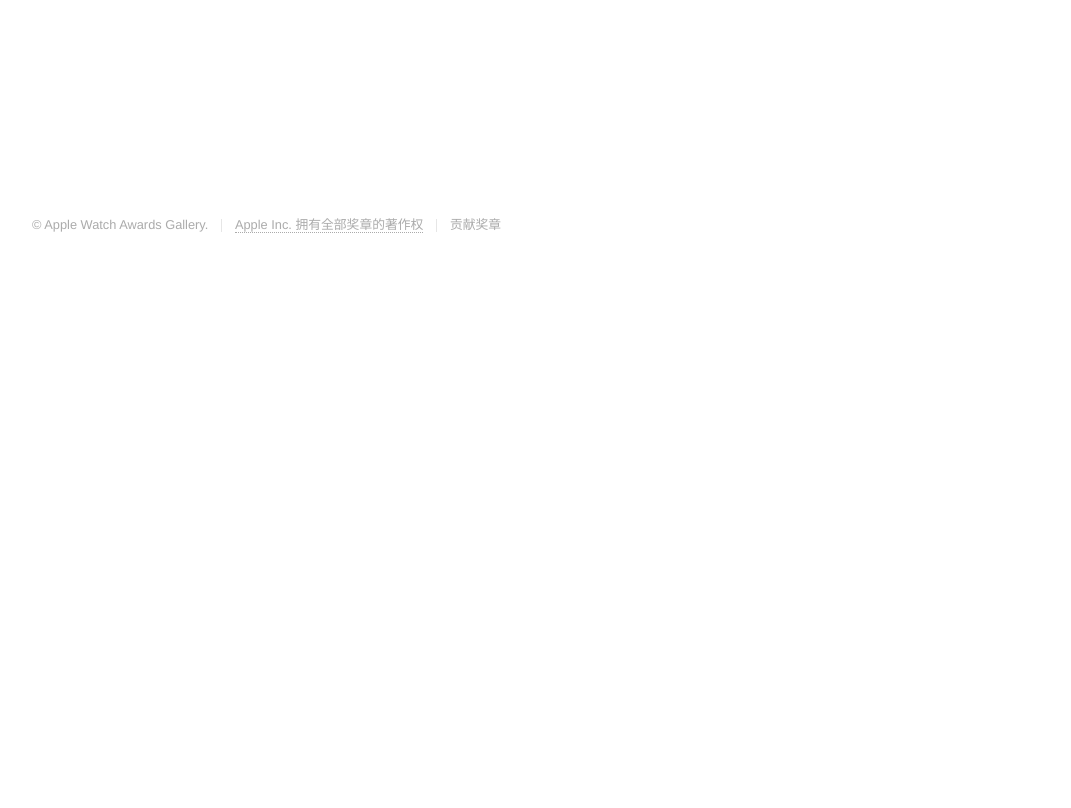
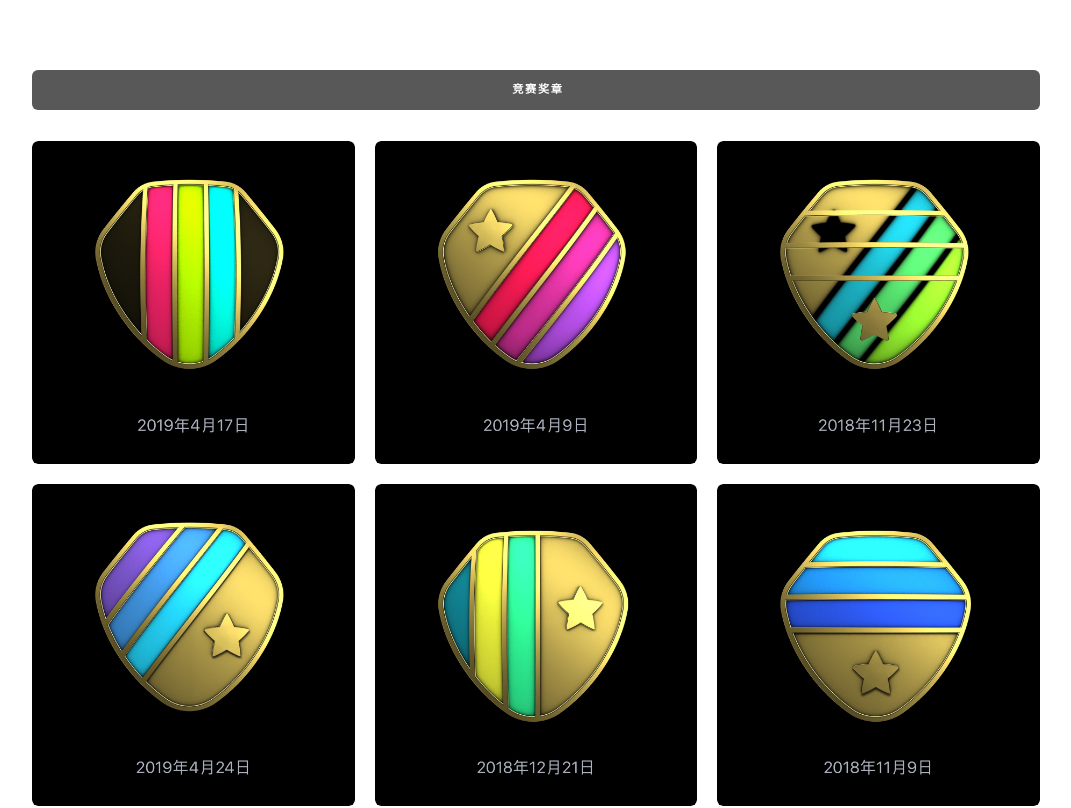
Before and after one commit to huhuhang/apple-watch-awards, a React (Create React App) app in the folder modern/: page / in a window 1280 px wide. Shown: the part 2100-2908 px from the top of the page, without its empty margins (104-1175 px from the left). Before the commit the page ends 2410 px from the top, so only its background shows below. Built offline with nearby package versions, Linux system fonts and the light colour scheme.

Commit message:
feat: 添加合上进度圆环奖章和竞赛奖章
为了保证 black png 能被成功加载，移动了位置

```diff
--- a/modern/src/App.js
+++ b/modern/src/App.js
@@ -2,13 +2,19 @@ import React from 'react';
 import AwardGallery from './components/AwardGallery';
 import Footer from './components/Footer';
 import Header from './components/Header';
-import limited from './configs/limited-edition.json';
+import awards from './configs/awards';
 
 function App() {
   return (
     <div id="wrapper">
       <Header />
-      <AwardGallery title={limited.title} awards={limited.awards} />
+      {awards.map(awardList => (
+        <AwardGallery
+          key={awardList.title}
+          title={awardList.title}
+          awards={awardList.awards}
+        />
+      ))}
       <Footer />
     </div>
   );
--- a/modern/src/components/AwardGallery.jsx
+++ b/modern/src/components/AwardGallery.jsx
@@ -69,7 +69,6 @@ const AwardGallery = ({ title, awards }) => {
     return () => window.removeEventListener('scroll', onScroll);
   }, []);
 
-  console.count(23);
   return (
     <section id="main">
       <div className="inner">
--- /dev/null
+++ b/modern/src/configs/awards.js
@@ -0,0 +1,5 @@
+import limitedEdition from './limited-edition.json';
+import closeYourRings from './close-your-rings.json';
+import competitions from './competitions.json';
+
+export default [limitedEdition, competitions, closeYourRings];
--- /dev/null
+++ b/modern/src/configs/close-your-rings.json
@@ -0,0 +1,85 @@
+{
+  "title": "合上进度圆环奖章",
+  "awards": [
+    {
+      "src": "metals/close-your-rings/new-move-record.jpg",
+      "name": "全新活动记录",
+      "description": ""
+    },
+    {
+      "src": "metals/close-your-rings/new-exercise-record.jpg",
+      "name": "全新锻炼记录",
+      "description": ""
+    },
+    {
+      "src": "metals/close-your-rings/move-goal-200.jpg",
+      "name": "200% 达成活动目标",
+      "description": ""
+    },
+    {
+      "src": "metals/close-your-rings/move-goal-300.jpg",
+      "name": "300% 达成活动目标",
+      "description": ""
+    },
+    {
+      "src": "metals/close-your-rings/move-goal-400.jpg",
+      "name": "400% 达成活动目标",
+      "description": ""
+    },
+    {
+      "src": "metals/close-your-rings/new-move-goal.jpg",
+      "name": "新活动目标",
+      "description": ""
+    },
+    {
+      "src": "metals/close-your-rings/longest-move-streak.jpg",
+      "name": "最坚持奖",
+      "description": ""
+    },
+    {
+      "src": "metals/close-your-rings/prefect-week-move.jpg",
+      "name": "完美一周（活动）",
+      "description": ""
+    },
+    {
+      "src": "metals/close-your-rings/prefect-week-exercise.jpg",
+      "name": "完美一周（锻炼）",
+      "description": ""
+    },
+    {
+      "src": "metals/close-your-rings/prefect-week-stand.jpg",
+      "name": "完美一周（站立）",
+      "description": ""
+    },
+    {
+      "src": "metals/close-your-rings/prefect-week-all-activity.jpg",
+      "name": "完美一周（全部健身记录）",
+      "description": ""
+    },
+    {
+      "src": "metals/close-your-rings/100-move-goals.jpg",
+      "name": "100 次活动目标",
+      "description": ""
+    },
+    {
+      "src": "metals/close-your-rings/365-move-goals.jpg",
+      "name": "365 次活动目标",
+      "description": ""
+    },
+    {
+      "src": "metals/close-your-rings/500-move-goals.jpg",
+      "name": "500 次活动目标",
+      "description": ""
+    },
+    {
+      "src": "metals/black.jpg",
+      "name": "1000 次活动目标",
+      "description": ""
+    },
+    {
+      "src": "metals/close-your-rings/prefect-month.jpg",
+      "name": "完美月份",
+      "description": "某月每天均达成每日活动目标而赢得此奖"
+    }
+  ]
+}
--- /dev/null
+++ b/modern/src/configs/competitions.json
@@ -0,0 +1,50 @@
+{
+  "title": "竞赛奖章",
+  "awards": [
+    {
+      "src": "metals/competitions/competition-complete.jpg",
+      "name": "竞赛完成",
+      "description": "完成与朋友的 7 日竞赛时即可赢得此奖章。"
+    },
+    {
+      "src": "metals/competitions/victory-over-friends-style1.jpg",
+      "name": "战胜好友",
+      "description": "在与好友的 7 日竞赛中获胜可赢得此奖章。"
+    },
+    {
+      "src": "metals/competitions/victory-over-friends-style2.jpg",
+      "name": "战胜好友",
+      "description": "在与好友的 7 日竞赛中获胜可赢得此奖章。"
+    },
+    {
+      "src": "metals/competitions/victory-over-friends-style3.jpg",
+      "name": "战胜好友",
+      "description": "在与好友的 7 日竞赛中获胜可赢得此奖章。"
+    },
+    {
+      "src": "metals/competitions/victory-over-friends-style4.jpg",
+      "name": "战胜好友",
+      "description": "在与好友的 7 日竞赛中获胜可赢得此奖章。"
+    },
+    {
+      "src": "metals/competitions/victory-over-friends-style5.jpg",
+      "name": "战胜好友",
+      "description": "在与好友的 7 日竞赛中获胜可赢得此奖章。"
+    },
+    {
+      "src": "metals/competitions/victory-over-friends-style6.jpg",
+      "name": "战胜好友",
+      "description": "在与好友的 7 日竞赛中获胜可赢得此奖章。"
+    },
+    {
+      "src": "metals/competitions/victory-over-friends-style7.jpg",
+      "name": "战胜好友",
+      "description": "在与好友的 7 日竞赛中获胜可赢得此奖章。"
+    },
+    {
+      "src": "metals/competitions/victory-over-friends-style8.jpg",
+      "name": "战胜好友",
+      "description": "在与好友的 7 日竞赛中获胜可赢得此奖章。"
+    }
+  ]
+}
```
Also changed, not shown: modern/public/metals/black.jpg (renamed from modern/src/images/black.jpg).
